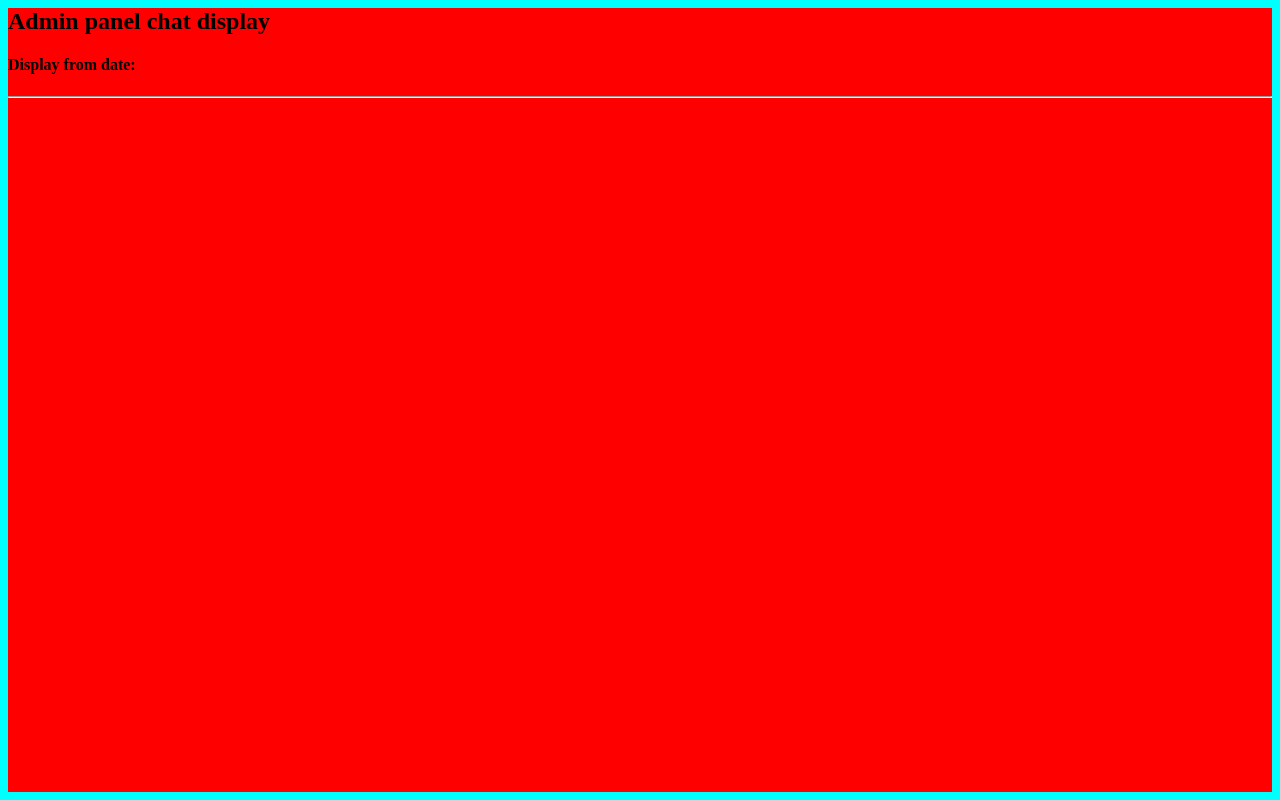
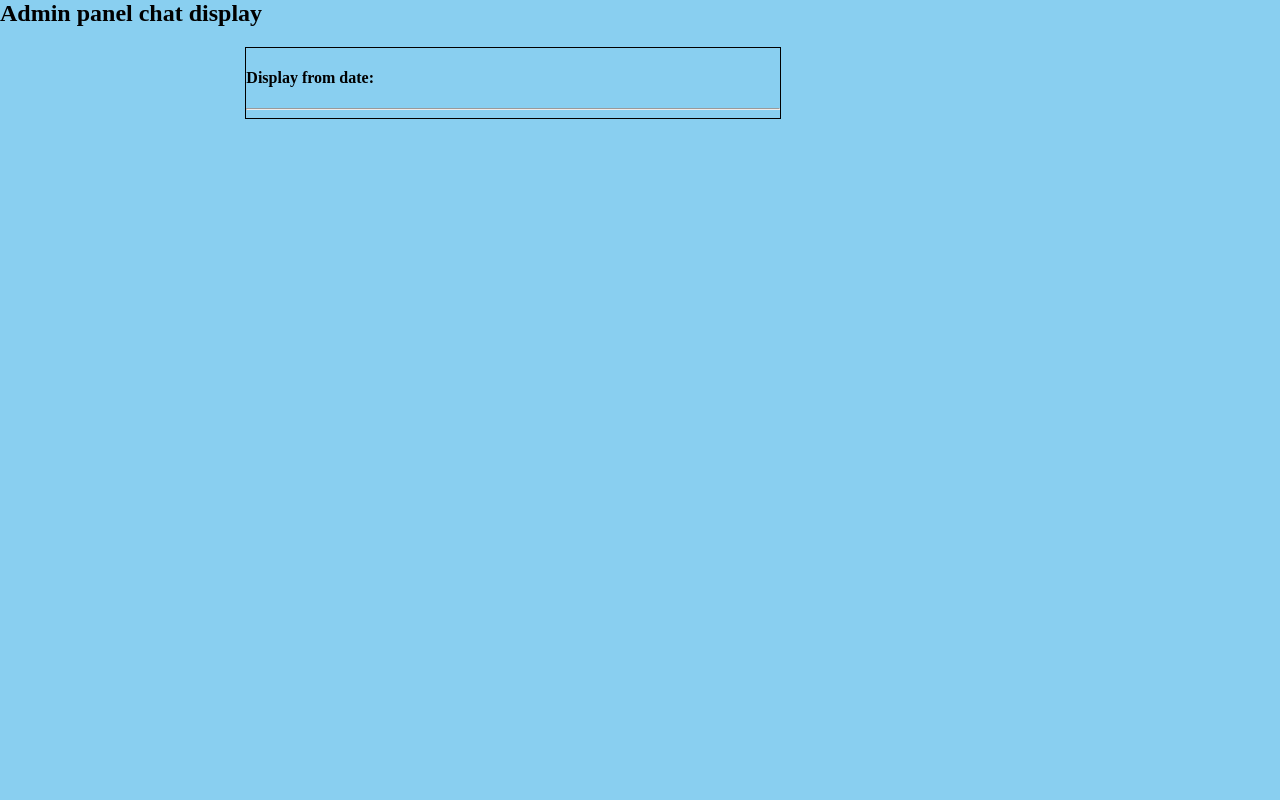
Before and after one commit to orhalimi/dojo-discord-bot, a Django app: page / in a window 1280 px wide. Run offline with Django 4.2, Linux system fonts and the light colour scheme; data that the repository does not hold is empty.

Commit message:
new CSS for main and dashboard pages

```diff
--- a/webapp/static/css/main.css
+++ b/webapp/static/css/main.css
@@ -1,6 +1,62 @@
 html{
-    background-color: aqua;
+
 }
 body{
-    background-color: red;
+    padding: 0px;
+    margin: 0px;
+    background-color: #89CFF0;
 }
+
+.rooms-container{
+    display:grid;
+    grid-template-columns: 1fr 5fr;
+    grid-template-rows: 1fr;
+    grid-template-areas: "rooms-list rooms-messages";
+}
+.chat-container{
+    border: solid 1px black;
+    width: 50%;
+    margin-left: 2em;
+}
+
+.room-list{
+    grid-area: rooms-list;
+    overflow-y: scroll;
+    background-color: #89CFF0;
+}
+
+
+.chat{
+    grid-area: rooms-messages;
+    overflow-y: scroll;
+    background-color: #89CFF0;
+}
+.button {
+    padding: 10px 30px;
+    font-size: 15px;
+}
+
+.room {
+	background:linear-gradient(to bottom, #33bdef 5%, #019ad2 100%);
+	background-color:#33bdef;
+	border-radius:6px;
+	border:1px solid #057fd0;
+	display:inline-block;
+	cursor:pointer;
+	color:#ffffff;
+	font-family:Arial;
+	font-size:15px;
+	font-weight:bold;
+	padding:6px 24px;
+	text-decoration:none;
+	text-shadow:0px -1px 0px #5b6178;
+    margin: 3px 0px 3px 0px;
+}
+.room:hover {
+	background:linear-gradient(to bottom, #019ad2 5%, #33bdef 100%);
+	background-color:#019ad2;
+}
+.room:active {
+	position:relative;
+	top:1px;
+}
```
